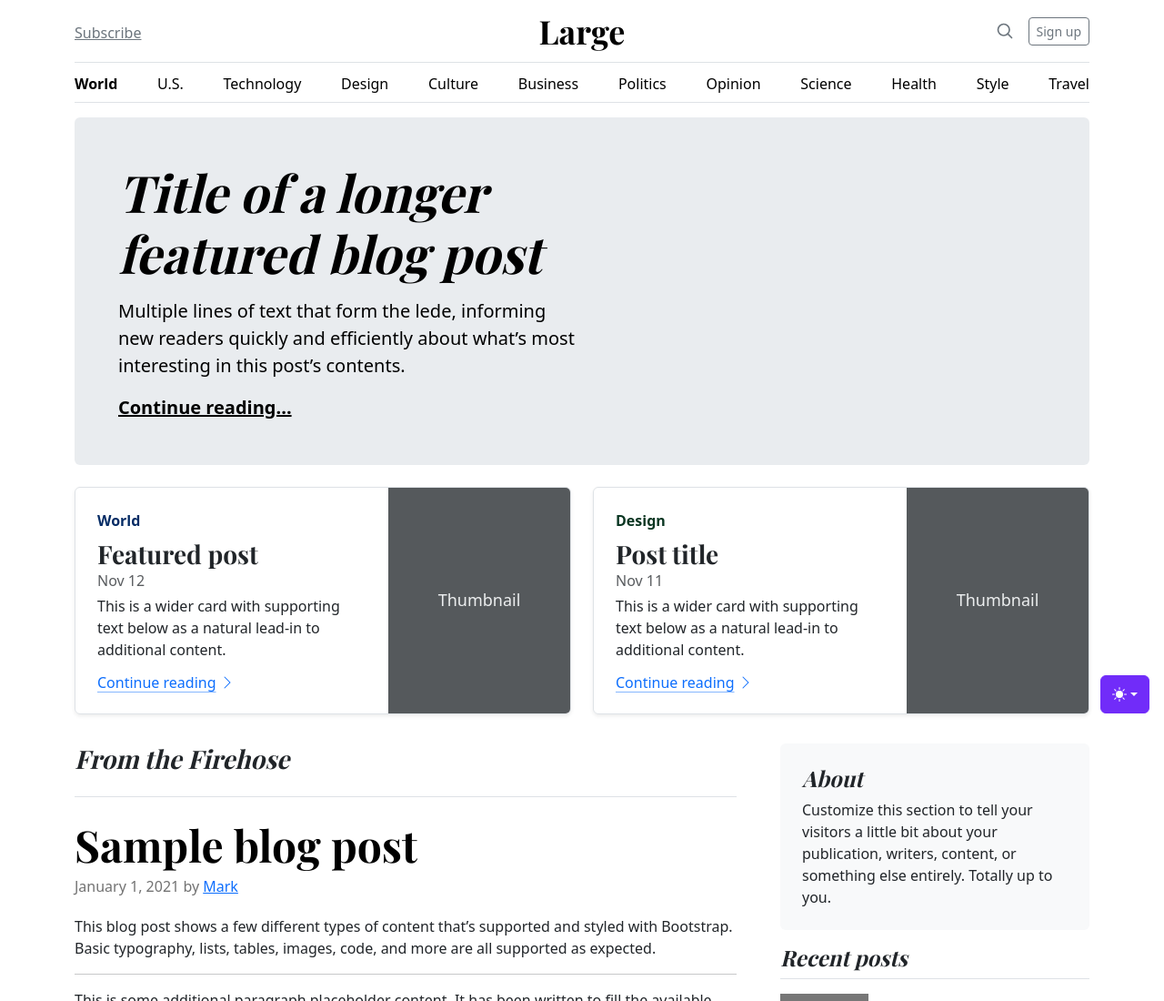
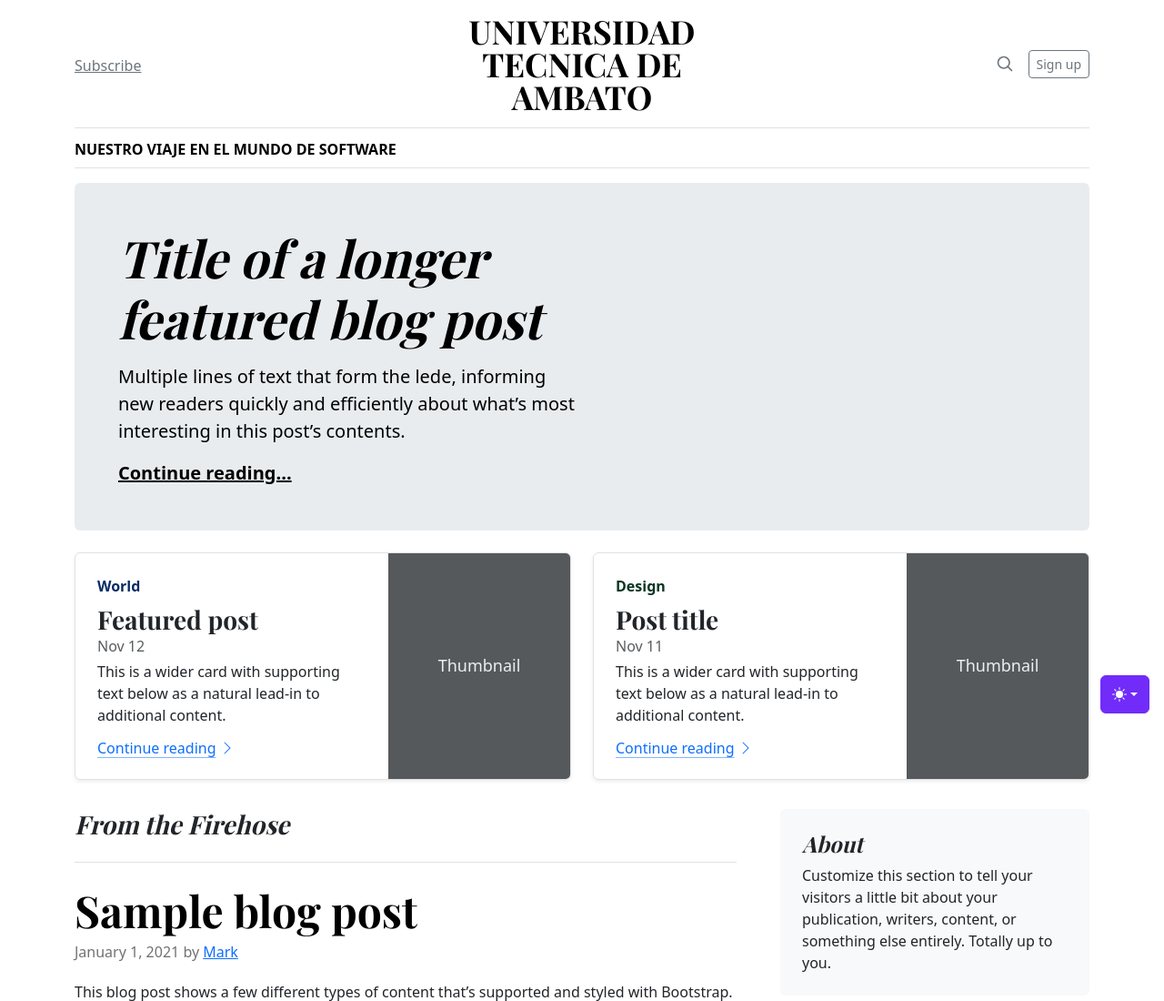
Before and after one commit to SteevenToala/practicagit, a plain HTML site: page index.html in a window 1280 px wide. Shown: the top 1100 px of the page at 91% size. Drawn offline with nearby package versions, Linux system fonts and the light colour scheme.

Commit message:
edit-menu

```diff
--- a/index.html
+++ b/index.html
@@ -187,7 +187,7 @@
         <a class="link-secondary" href="#">Subscribe</a>
       </div>
       <div class="col-4 text-center">
-        <a class="blog-header-logo text-body-emphasis text-decoration-none" href="#">Large</a>
+        <a class="blog-header-logo text-body-emphasis text-decoration-none" href="#">UNIVERSIDAD TECNICA DE AMBATO</a>
       </div>
       <div class="col-4 d-flex justify-content-end align-items-center">
         <a class="link-secondary" href="#" aria-label="Search">
@@ -200,18 +200,7 @@
 
   <div class="nav-scroller py-1 mb-3 border-bottom">
     <nav class="nav nav-underline justify-content-between">
-      <a class="nav-item nav-link link-body-emphasis active" href="#">World</a>
-      <a class="nav-item nav-link link-body-emphasis" href="#">U.S.</a>
-      <a class="nav-item nav-link link-body-emphasis" href="#">Technology</a>
-      <a class="nav-item nav-link link-body-emphasis" href="#">Design</a>
-      <a class="nav-item nav-link link-body-emphasis" href="#">Culture</a>
-      <a class="nav-item nav-link link-body-emphasis" href="#">Business</a>
-      <a class="nav-item nav-link link-body-emphasis" href="#">Politics</a>
-      <a class="nav-item nav-link link-body-emphasis" href="#">Opinion</a>
-      <a class="nav-item nav-link link-body-emphasis" href="#">Science</a>
-      <a class="nav-item nav-link link-body-emphasis" href="#">Health</a>
-      <a class="nav-item nav-link link-body-emphasis" href="#">Style</a>
-      <a class="nav-item nav-link link-body-emphasis" href="#">Travel</a>
+      <a class="nav-item nav-link link-body-emphasis active" href="#">NUESTRO VIAJE EN EL MUNDO DE SOFTWARE</a>
     </nav>
   </div>
 </div>
```
